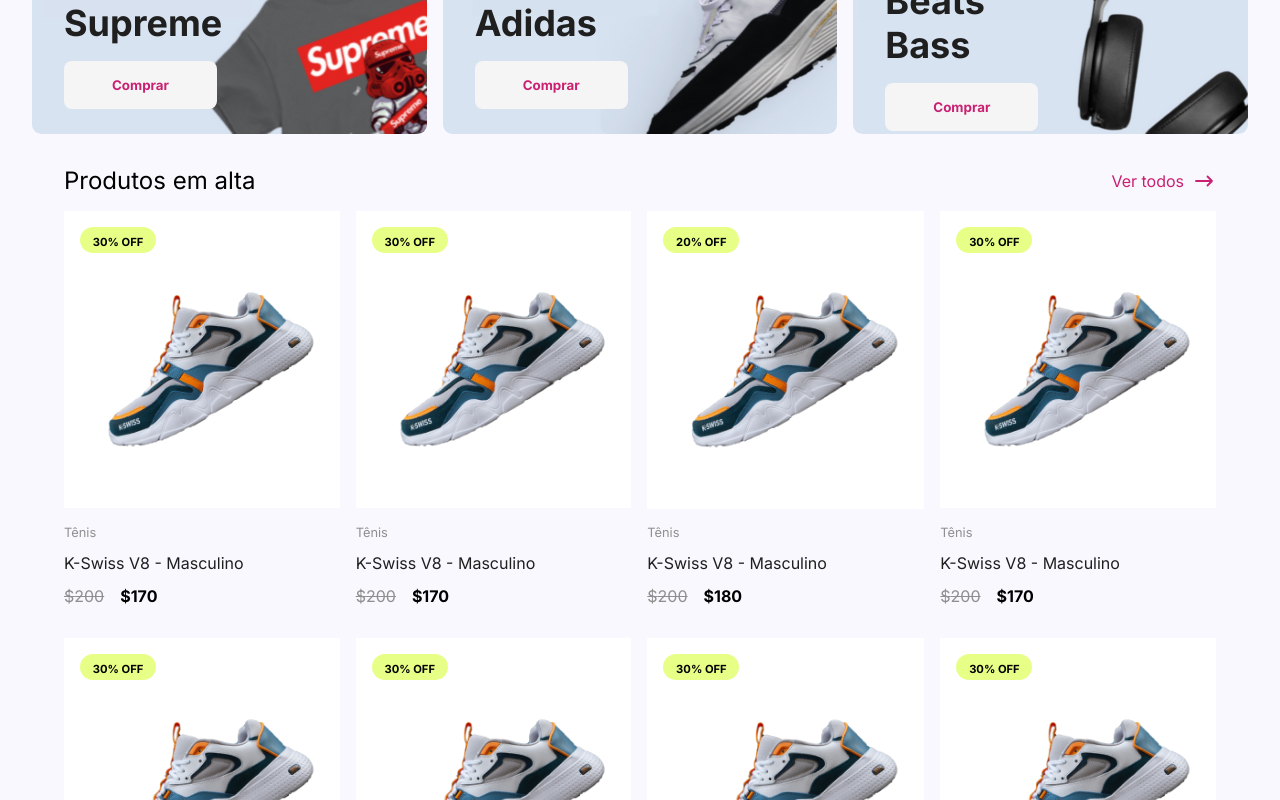
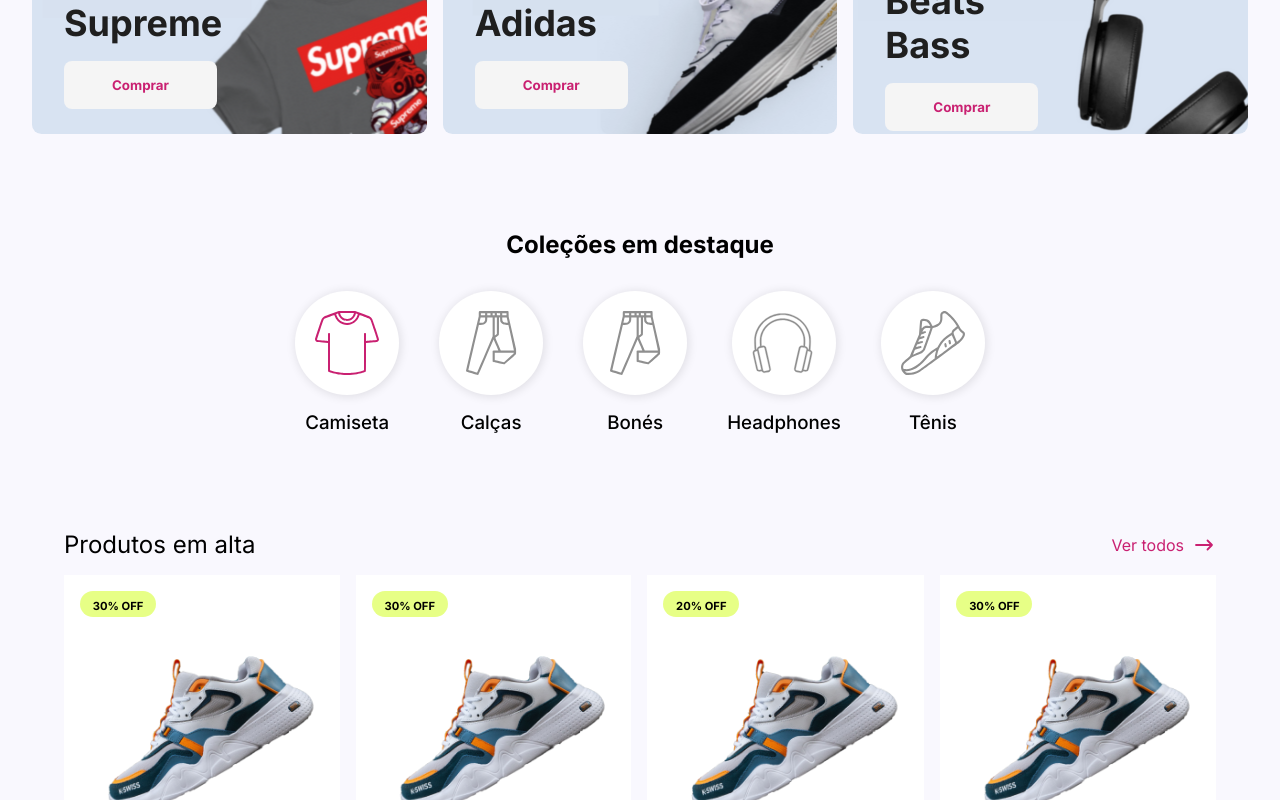
Before and after one commit to DevRDone/frontend-dripstore, a React (Vite) app: page / in a window 1280 px wide. Shown: the part 1060-1860 px from the top of the page. Built offline with nearby package versions, Linux system fonts and the light colour scheme.

Commit message:
fix: typo

```diff
--- a/src/pages/HomePage.jsx
+++ b/src/pages/HomePage.jsx
@@ -9,8 +9,7 @@
     return(
         <Layout>
             <Carousel />
-            <FeaturedCollection/>
-            <TrendingProducts quantity={8} />
+            <FeaturedCollection />
             <CollectionCategory />
             <TrendingProducts quantity={8} />
         </Layout>
```
